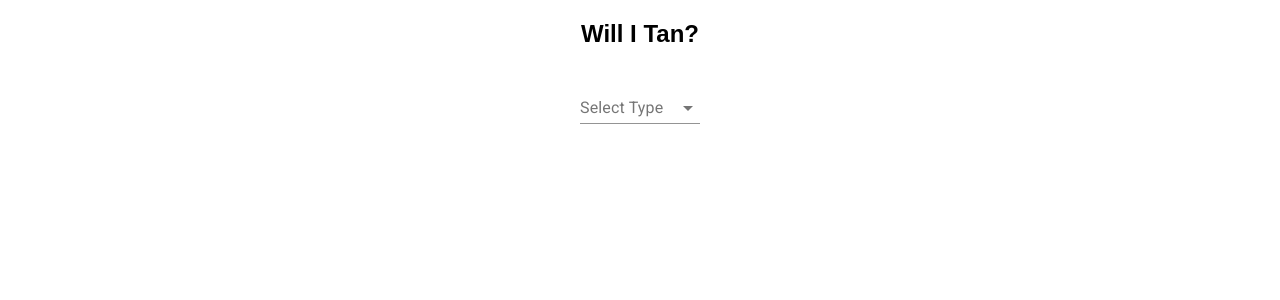
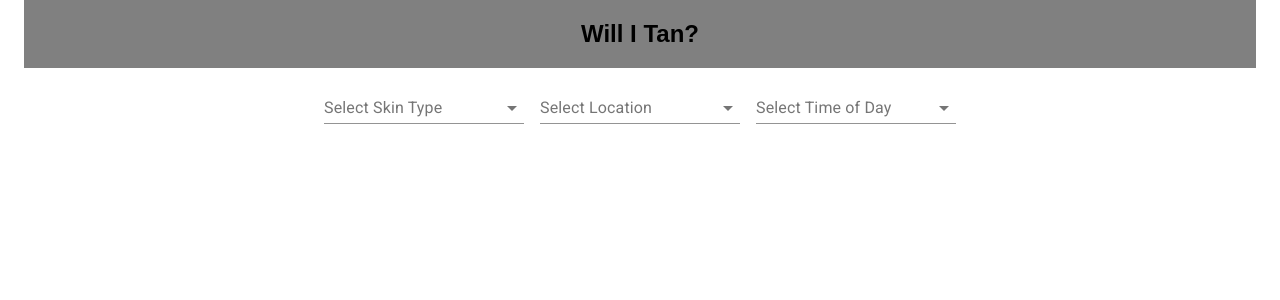
Before and after one commit to JQuinnie/WillITan, a React (Create React App) app in the folder client/: page / in a window 1280 px wide. Shown: the top 300 px of the page. Built offline with nearby package versions, Linux system fonts and the light colour scheme.

Commit message:
Update to the layout

```diff
--- a/client/src/App.js
+++ b/client/src/App.js
@@ -1,39 +1,21 @@
 import React from 'react';
 
-import { makeStyles } from '@material-ui/core/styles';
-import { Box, Container, FormControl, InputLabel, MenuItem, Select } from '@material-ui/core';
+import { Box, Container } from '@material-ui/core';
+
+import NavBar from './components/NavBar';
+import Content from './components/Content';
+
 import './App.css';
 
-const useStyles = makeStyles((theme) => ({
-  formControl: {
-    margin: theme.spacing(1),
-    minWidth: 120,
-  },
-  selectEmpty: {
-    marginTop: theme.spacing(2),
-  },
-}));
-
-const App = () => {
-  const classes = useStyles();
-
-  return (
+const App = () => (
     <Box>
       <div className="App">
         <Container>
-          <h2>Will I Tan?</h2>
-          <FormControl className={classes.formControl}>
-            <InputLabel>Select Type</InputLabel>
-            <Select>
-              <MenuItem value={10}>Ten</MenuItem>
-              <MenuItem value={20}>Twenty</MenuItem>
-              <MenuItem value={30}>Thirty</MenuItem>
-            </Select>
-          </FormControl>
+          <NavBar />
+          <Content />
         </Container>
       </div>
     </Box>
   );
-};
 
 export default App;
--- /dev/null
+++ b/client/src/components/Content.jsx
@@ -0,0 +1,49 @@
+import React from 'react';
+
+import { makeStyles } from '@material-ui/core/styles';
+import { FormControl, InputLabel, MenuItem, Select } from '@material-ui/core';
+
+const useStyles = makeStyles((theme) => ({
+  formControl: {
+    margin: theme.spacing(1),
+    minWidth: 200,
+  },
+  selectEmpty: {
+    marginTop: theme.spacing(2),
+  },
+}));
+
+const Content = () => {
+  const classes = useStyles();
+
+  return (
+    <div>
+      <FormControl className={classes.formControl}>
+        <InputLabel id="select_skin">Select Skin Type</InputLabel>
+        <Select labelId="select_skin">
+          <MenuItem value={10}>Ten</MenuItem>
+          <MenuItem value={20}>Twenty</MenuItem>
+          <MenuItem value={30}>Thirty</MenuItem>
+        </Select>
+      </FormControl>
+      <FormControl className={classes.formControl}>
+        <InputLabel id="select_location">Select Location</InputLabel>
+        <Select labelId="select_location">
+          <MenuItem value={10}>Ten</MenuItem>
+          <MenuItem value={20}>Twenty</MenuItem>
+          <MenuItem value={30}>Thirty</MenuItem>
+        </Select>
+      </FormControl>
+      <FormControl className={classes.formControl}>
+        <InputLabel id="select_time">Select Time of Day</InputLabel>
+        <Select labelId="select_time">
+          <MenuItem value={10}>Ten</MenuItem>
+          <MenuItem value={20}>Twenty</MenuItem>
+          <MenuItem value={30}>Thirty</MenuItem>
+        </Select>
+      </FormControl>
+    </div>
+  );
+};
+
+export default Content;
--- /dev/null
+++ b/client/src/components/NavBar.jsx
@@ -0,0 +1,11 @@
+import React from 'react';
+
+import './navbar.css';
+
+const NavBar = () => (
+  <div className="navbar">
+    <h2>Will I Tan?</h2>
+  </div>
+);
+
+export default NavBar;
--- /dev/null
+++ b/client/src/components/navbar.css
@@ -0,0 +1,5 @@
+.navbar {
+  display: flex;
+  justify-content: center;
+  background-color: grey;
+}
```
